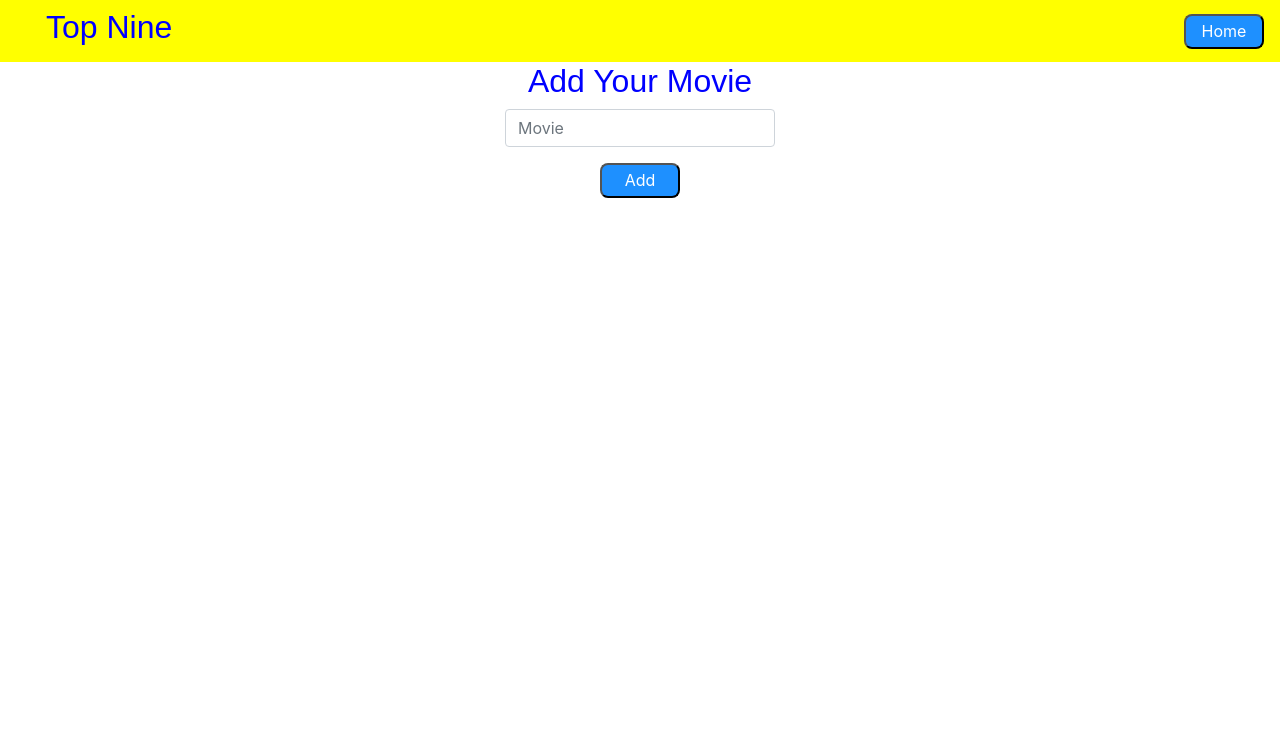
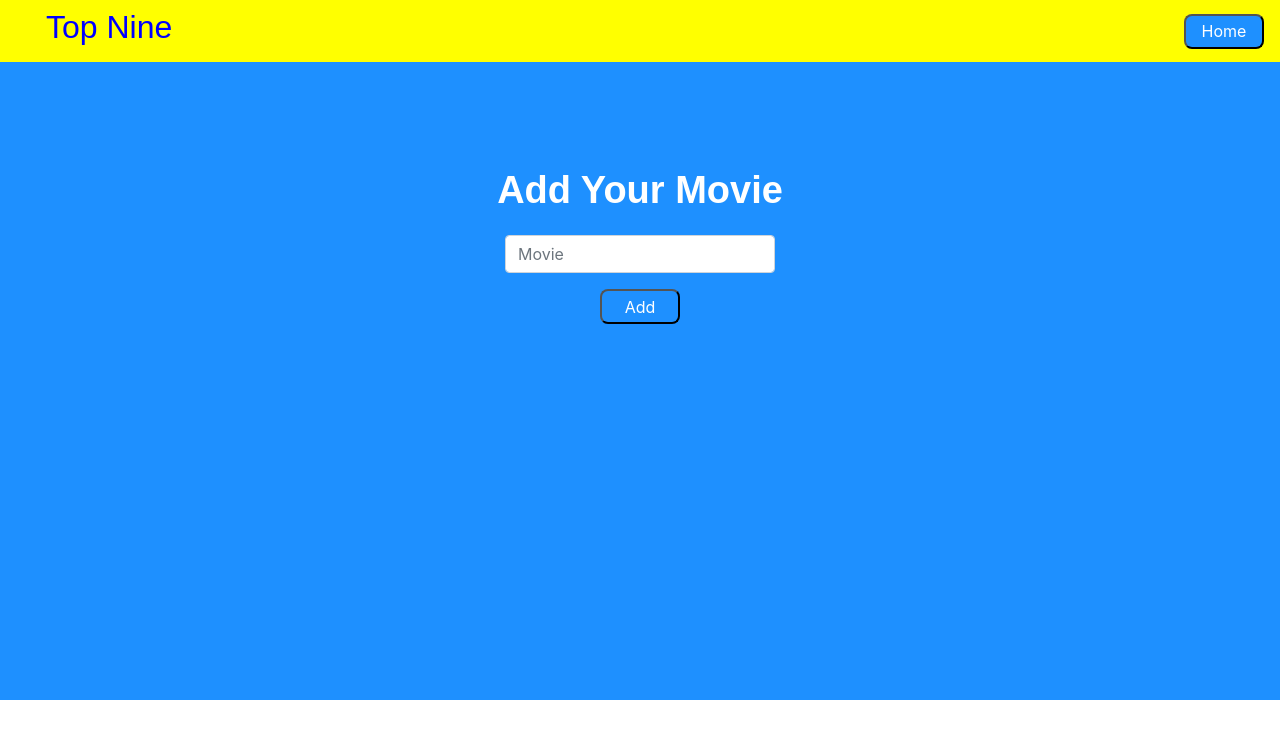
Before and after one commit to my-top-nine-lambda/TOP-NINE-UI, a React (Create React App) app in the folder nine/: page /movie in a window 1280 px wide. Shown: the top 738 px of the page. Built offline with nearby package versions, Linux system fonts and the light colour scheme.

Commit message:
styled the addMovies component

```diff
--- a/nine/src/App.css
+++ b/nine/src/App.css
@@ -78,7 +78,6 @@ h2 {
   font-family: Arial, Helvetica, sans-serif;
   font-size: 45px;
   font-weight: 700;
-  font-display: ;
 }
 
 .bar {
@@ -103,8 +102,8 @@ Home Page
   color: yellow;
   margin: 30px;
   font-family: Arial, Helvetica, sans-serif;
-  font-size: 70px;
-  font-weight: 900;
+  font-size: 45px;
+  font-weight: 700;
 }
 
 .home {
@@ -143,3 +142,17 @@ Home Page
 /*
 AddMovie Page
 */
+.addMovie {
+  background-color: dodgerblue;
+  height: 700px;
+}
+.addCard {
+  margin-top: 100px;
+}
+
+.title1 {
+  color: white;
+  font-family: Arial, Helvetica, sans-serif;
+  font-size: 38px;
+  font-weight: 700;
+}
--- a/nine/src/components/AddMovies.js
+++ b/nine/src/components/AddMovies.js
@@ -36,14 +36,15 @@ class Movies extends React.Component {
 
   render() {
     return (
-      <div className="AddMovie">
+      <div className="addMovie">
         <Navbar className="bar">
           <h2>Top Nine</h2>
           <button className="signB">
             <a href="/home">Home</a>
           </button>
         </Navbar>
-        <h2>Add Your Movie</h2>
+        <div className="addCard">
+          <p className="title1">Add Your Movie</p>
           <Form className="form" onSubmit={this.addMovie}>
             <Col>
               <FormGroup>
@@ -59,6 +60,7 @@ class Movies extends React.Component {
             </Col>
           </Form>
         </div>
+      </div>
     );
   }
 }
--- a/nine/src/components/Home.js
+++ b/nine/src/components/Home.js
@@ -17,7 +17,6 @@ class Home extends React.Component {
         headers: { authorization: localStorage.getItem("token") },
       })
       .then((response) => {
-        console.log(response.data);
         this.setState({
           items: response.data,
         });
```
Lines whose indentation alone changed are shown as unchanged.
